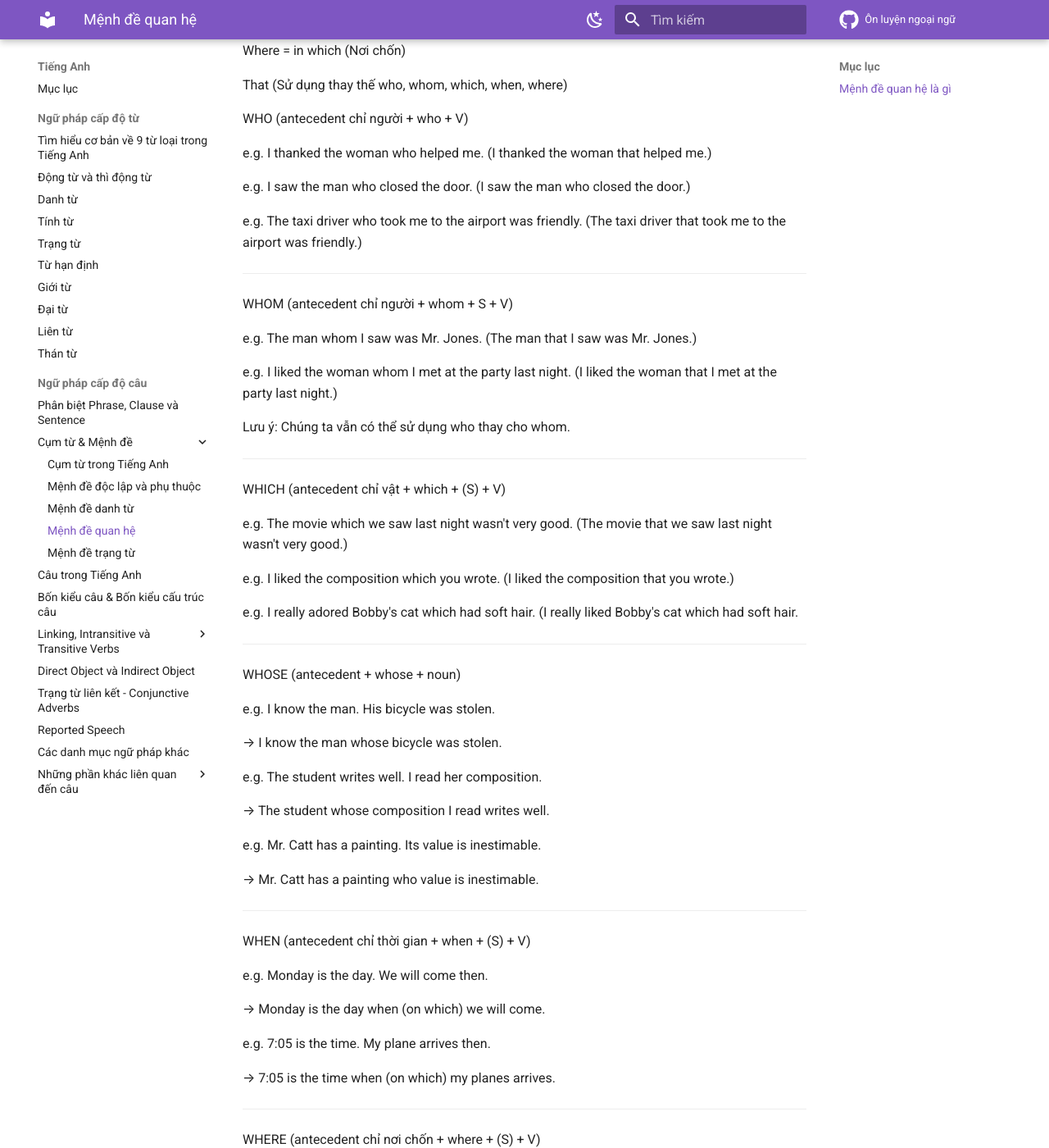
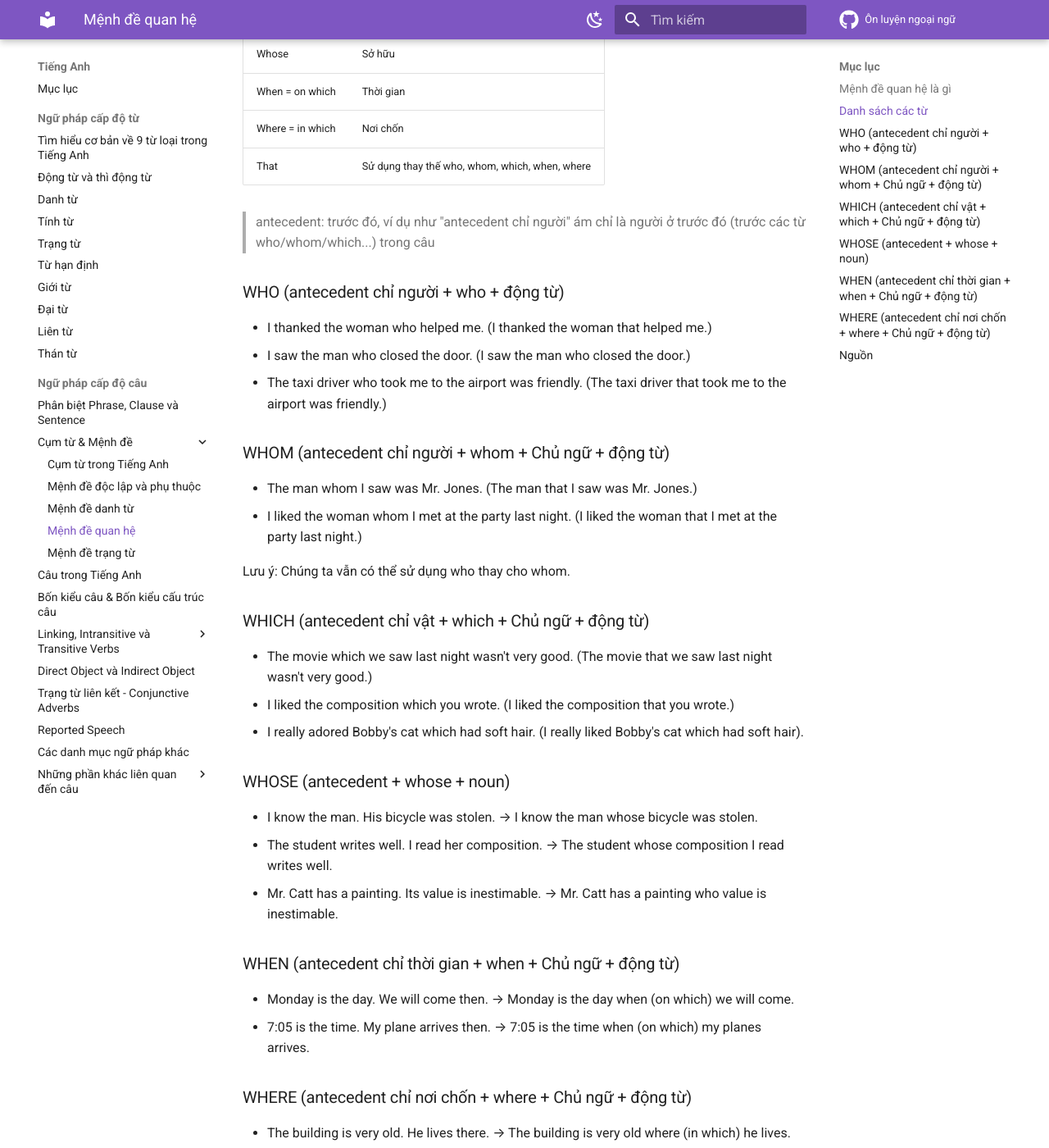
Before and after one commit to daihocmo/sach-ngoai-ngu, an MkDocs documentation site: the page built from docs/tieng-anh/ngu-phap/sentence-level/menh-de/menh-de-quan-he.md, in a window 1280 px wide and 1400 px high, scrolled down 567 px. Shown: the whole window at 82% size. Built offline with MkDocs 1.6.1 and Material for MkDocs 9.7.7, drawn with Linux system fonts in a browser that asks for light colours; comment, search, counter and statistics services are not loaded; some of the changed text lies outside the part shown.

Commit message:
Cập nhật thêm một bài nữa

```diff
--- a/docs/tieng-anh/ngu-phap/sentence-level/menh-de/menh-de-quan-he.md
+++ b/docs/tieng-anh/ngu-phap/sentence-level/menh-de/menh-de-quan-he.md
@@ -3,89 +3,49 @@
 ### Mệnh đề quan hệ là gì
 MĐQH hay còn được gọi là Mệnh đề tính từ (Adjective clause) được sử dụng để miêu tả, xác định hay cung cấp thêm thông tin cho Danh từ đứng trước nó. Danh từ đó được gọi là tiền từ (Antecedent).
 
-- Dấu hiệu:
+### Danh sách các từ
 
-Who (Chỉ người)
+| Từ | để chỉ |
+| --- | --- |
+| Who | Chỉ người |
+| Whom | Chỉ người |
+| Which | Chỉ vật |
+| Whose | Sở hữu |
+| When = on which | Thời gian |
+| Where = in which | Nơi chốn |
+| That | Sử dụng thay thế who, whom, which, when, where |
 
-Whom (Chỉ người)
+> antecedent: trước đó, ví dụ như "antecedent chỉ người" ám chỉ là người ở trước đó (trước các từ who/whom/which...) trong câu
 
-Which (Chỉ vật)
+### WHO (antecedent chỉ người + who + động từ)
+- I thanked the woman who helped me. (I thanked the woman that helped me.)
+- I saw the man who closed the door. (I saw the man who closed the door.)
+- The taxi driver who took me to the airport was friendly. (The taxi driver that took me to the airport was friendly.)
 
-Whose (Sở hữu)
-
-When = on which (Thời gian)
-
-Where = in which (Nơi chốn)
-
-That (Sử dụng thay thế who, whom, which, when, where)
-
-WHO (antecedent chỉ người + who + V)
-
-e.g. I thanked the woman who helped me. (I thanked the woman that helped me.)
-
-e.g. I saw the man who closed the door. (I saw the man who closed the door.)
-
-e.g. The taxi driver who took me to the airport was friendly. (The taxi driver that took me to the airport was friendly.)
-
----
-
-WHOM (antecedent chỉ người + whom + S + V)
-
-e.g. The man whom I saw was Mr. Jones. (The man that I saw was Mr. Jones.)
-
-e.g. I liked the woman whom I met at the party last night. (I liked the woman that I met at the party last night.)
+### WHOM (antecedent chỉ người + whom + Chủ ngữ + động từ)
+- The man whom I saw was Mr. Jones. (The man that I saw was Mr. Jones.)
+- I liked the woman whom I met at the party last night. (I liked the woman that I met at the party last night.)
 
 Lưu ý: Chúng ta vẫn có thể sử dụng who thay cho whom.
 
----
+### WHICH (antecedent chỉ vật + which + Chủ ngữ + động từ)
+- The movie which we saw last night wasn't very good. (The movie that we saw last night wasn't very good.)
+- I liked the composition which you wrote. (I liked the composition that you wrote.)
+- I really adored Bobby's cat which had soft hair. (I really liked Bobby's cat which had soft hair).
 
-WHICH (antecedent chỉ vật + which + (S) + V)
+### WHOSE (antecedent + whose + noun)
+- I know the man. His bicycle was stolen. → I know the man whose bicycle was stolen.
+- The student writes well. I read her composition. → The student whose composition I read writes well.
+- Mr. Catt has a painting. Its value is inestimable. → Mr. Catt has a painting who value is inestimable.
 
-e.g. The movie which we saw last night wasn't very good. (The movie that we saw last night wasn't very good.)
+### WHEN (antecedent chỉ thời gian + when + Chủ ngữ + động từ)
+- Monday is the day. We will come then. → Monday is the day when (on which) we will come.
+- 7:05 is the time. My plane arrives then. → 7:05 is the time when (on which) my planes arrives.
 
-e.g. I liked the composition which you wrote. (I liked the composition that you wrote.)
-
-e.g. I really adored Bobby's cat which had soft hair. (I really liked Bobby's cat which had soft hair.
-
----
-
-WHOSE (antecedent + whose + noun)
-
-e.g. I know the man. His bicycle was stolen.
-
-→ I know the man whose bicycle was stolen.
-
-e.g. The student writes well. I read her composition.
-
-→ The student whose composition I read writes well.
-
-e.g. Mr. Catt has a painting. Its value is inestimable.
-
-→ Mr. Catt has a painting who value is inestimable.
-
----
-
-WHEN (antecedent chỉ thời gian + when + (S) + V)
-
-e.g. Monday is the day. We will come then.
-
-→ Monday is the day when (on which) we will come.
-
-e.g. 7:05 is the time. My plane arrives then.
-
-→ 7:05 is the time when (on which) my planes arrives.
-
----
-
-WHERE (antecedent chỉ nơi chốn + where + (S) + V)
-
-e.g. The building is very old. He lives there.
-
-→ The building is very old where (in which) he lives.
-
-e.g. The town is small. I grew up there.
-
-→ The town is small where (in which) I grew up.
+### WHERE (antecedent chỉ nơi chốn + where + Chủ ngữ + động từ)
+- The building is very old. He lives there. → The building is very old where (in which) he lives.
+- The town is small. I grew up there. → The town is small where (in which) I grew up.
 
 
-https://www.facebook.com/Englishisyourfuture.EIYF/posts/1965219906822037/
+### Nguồn
+- https://www.facebook.com/Englishisyourfuture.EIYF/posts/1965219906822037/
```
